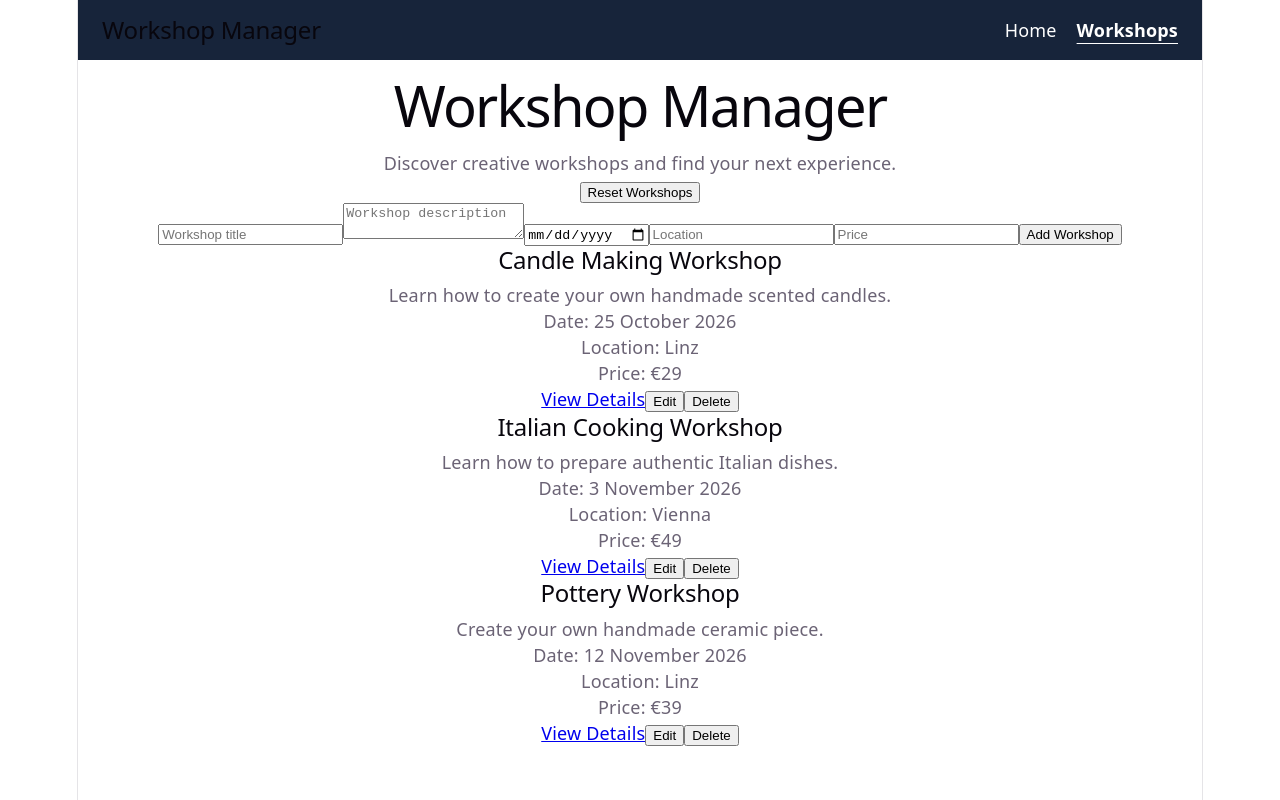
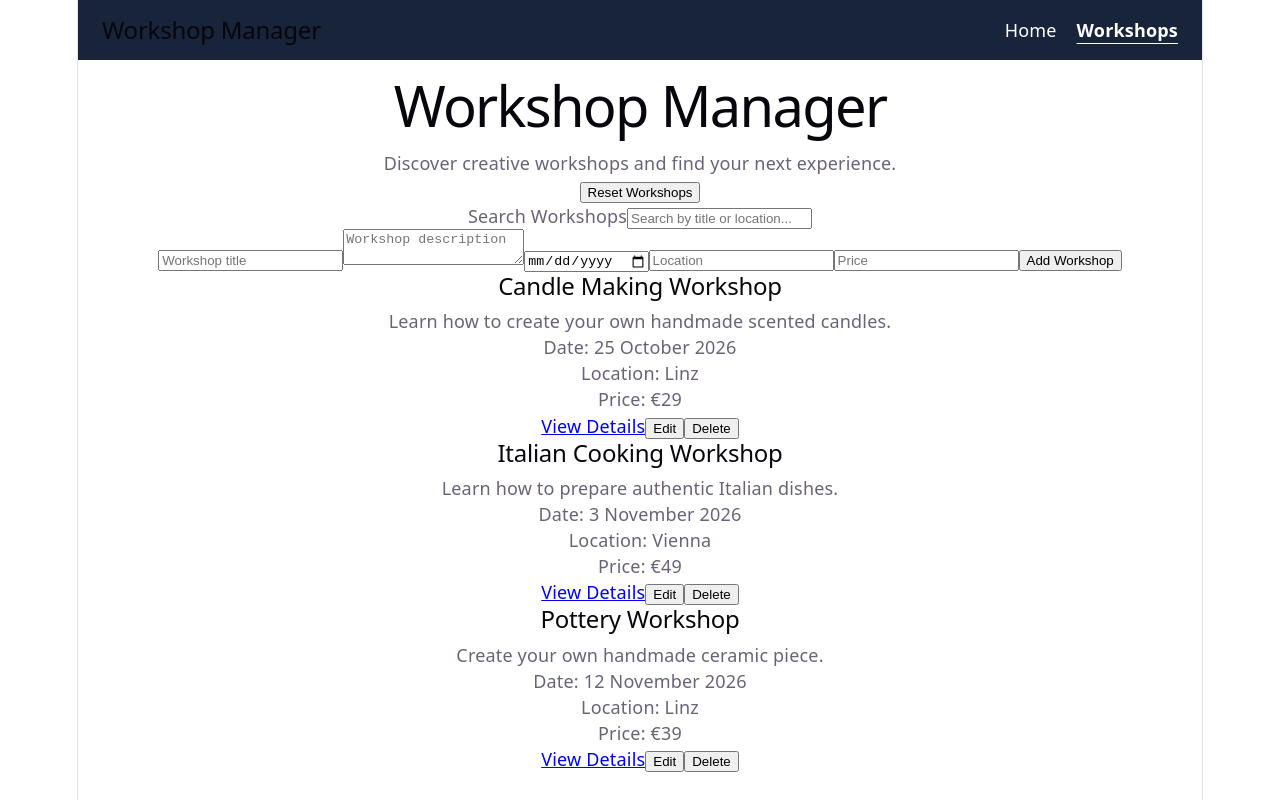
Before and after one commit to hellaszabo94-prog/workshop_manager, a React (Vite) app: page /workshops in a window 1280 px wide. Built offline with nearby package versions, Linux system fonts and the light colour scheme.

Commit message:
feat: add workshop search functionality

```diff
--- a/src/pages/Workshops.jsx
+++ b/src/pages/Workshops.jsx
@@ -6,6 +6,8 @@ function Workshops(props) {
 
 
     const [editingWorkshop, setEditingWorkshop] = useState(null);
+    const [searchTerm, setSearchTerm] = useState("");
+
 
     function handleReset() {
         const wasReset = props.onReset();
@@ -25,7 +27,14 @@ function Workshops(props) {
         setEditingWorkshop(null);
     }
 
+    const filteredWorkshops = props.workshops.filter((workshop) => {
+        const search = searchTerm.toLowerCase();
 
+        return (
+            workshop.title.toLowerCase().includes(search) ||
+            workshop.location.toLowerCase().includes(search)
+        );
+    });
 
 
     return (
@@ -40,6 +49,18 @@ function Workshops(props) {
                 Reset Workshops
             </button>
 
+            <div>
+                <label htmlFor="workshop-search">Search Workshops</label>
+
+                <input
+                    id="workshop-search"
+                    type="text"
+                    placeholder="Search by title or location..."
+                    value={searchTerm}
+                    onChange={(event) => setSearchTerm(event.target.value)}
+                />
+            </div>
+
             <WorkshopForm
                 onAdd={props.onAdd}
                 onUpdate={handleUpdateWorkshop}
@@ -48,7 +69,7 @@ function Workshops(props) {
 
             />
 
-            {props.workshops.map((workshop) => (
+            {filteredWorkshops.map((workshop) => (
                 <WorkshopCard
                     key={workshop.id}
                     id={workshop.id}
@@ -65,6 +86,10 @@ function Workshops(props) {
             {props.workshops.length === 0 && (
                 <p>No workshops available. Add your first workshop!</p>
             )}
+
+            {props.workshops.length > 0 && filteredWorkshops.length === 0 && (
+                <p>No workshops match your search.</p>
+            )}
         </main>
 
     );
```
